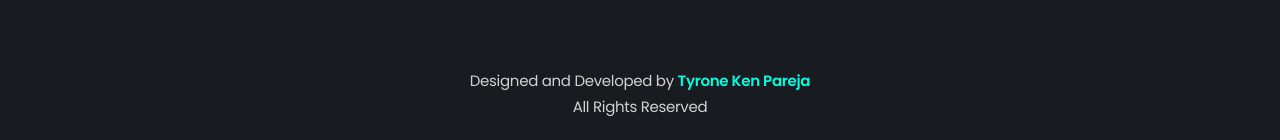
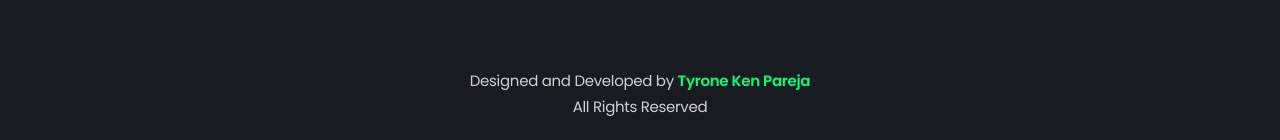
Before and after one commit to tyr1ken-tech/tkp-portfolio, a React (Vite) app: page / in a window 1280 px wide. Shown: the part 7422-7562 px from the top of the page. Built offline with nearby package versions, Linux system fonts and the light colour scheme.

Commit message:
finalize contact

```diff
--- a/src/components/GetInTouch.jsx
+++ b/src/components/GetInTouch.jsx
@@ -122,7 +122,7 @@ const GetInTouch = () => {
         <div className="flex flex-col items-center gap-1 text-center">
           <p className="font-poppins font-regular text-[13px] sm:text-[14px] lg:text-[15px] tracking-[-0.02em] text-white/80">
             Designed and Developed by{" "}
-            <span className="text-[#00FFE1] font-semibold">Tyrone Ken Pareja</span>
+            <span className="text-[#00FF7B] font-semibold">Tyrone Ken Pareja</span>
           </p>
           <p className="font-poppins font-regular text-[13px] sm:text-[14px] lg:text-[15px] tracking-[-0.02em] text-white/80">
             All Rights Reserved
```
